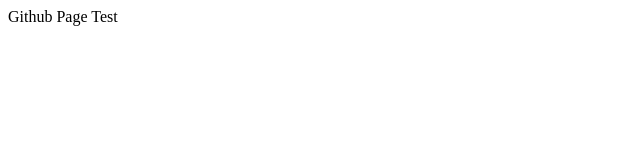
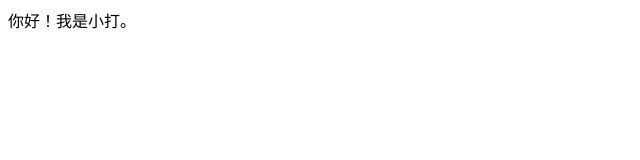
Before and after one commit to xiaoda/xdhelper, a website built with webpack: page docs/index.html in a window 1280 px wide. Shown: the full height of the page, 0-640 px from the left. Built offline with nearby package versions, Linux system fonts and the light colour scheme.

Commit message:
Update index.html

```diff
--- a/docs/index.html
+++ b/docs/index.html
@@ -1,9 +1,9 @@
 <!DOCTYPE html>
 <html>
 <head>
-  <title>docs</title>
+  <title>xiaoda.pro</title>
 </head>
 <body>
-  Github Page Test
+  你好！我是小打。
 </body>
 </html>
```
